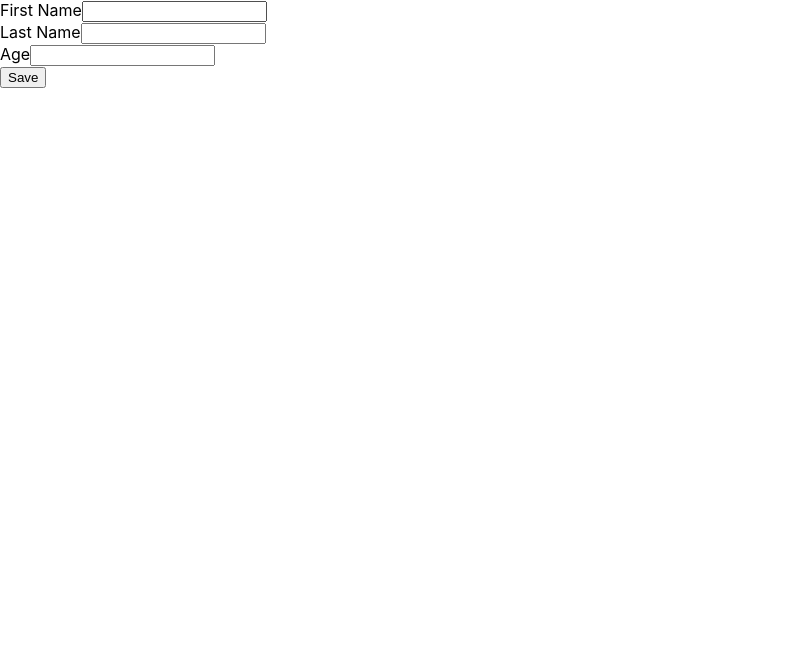
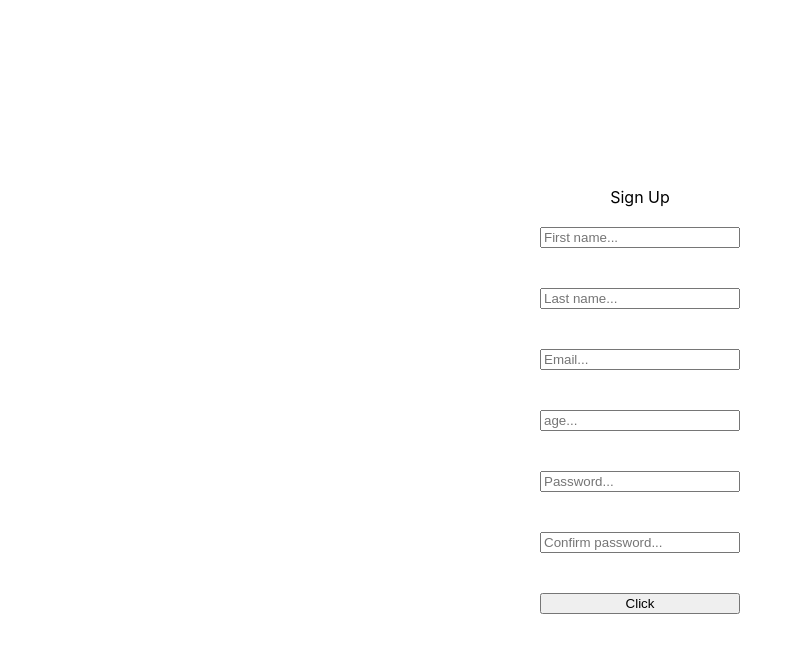
Before and after one commit to Abdulxoliq-1030/my-learn-tasks, a React (Create React App) app: page / in a window 1280 px wide. Shown: the top 652 px of the page, without its empty margins (0-803 px from the left). Built offline with nearby package versions, Linux system fonts and the light colour scheme.

Commit message:
react hook form with yup

```diff
--- a/package.json
+++ b/package.json
@@ -3,6 +3,7 @@
   "version": "0.1.0",
   "private": true,
   "dependencies": {
+    "@hookform/resolvers": "^2.9.10",
     "@testing-library/jest-dom": "^5.16.5",
     "@testing-library/react": "^13.4.0",
     "@testing-library/user-event": "^13.5.0",
@@ -15,7 +16,8 @@
     "react-hook-form": "^7.43.0",
     "react-scripts": "5.0.1",
     "typescript": "^4.9.5",
-    "web-vitals": "^2.1.4"
+    "web-vitals": "^2.1.4",
+    "yup": "^0.32.11"
   },
   "scripts": {
     "start": "react-scripts start",
--- a/src/App.tsx
+++ b/src/App.tsx
@@ -1,59 +1,13 @@
 import React from "react";
-import { useForm } from "react-hook-form";
-import "./App.css";
+import Form from "./form/form";
 
 interface AppProps {}
 
-type Profile = {
-  firstname: string;
-  lastname: string;
-  age: number;
-};
-
 const App: React.FC<AppProps> = () => {
-  const {
-    register,
-    handleSubmit,
-    formState: { errors },
-  } = useForm<Profile>();
-
-  const onSubmit = handleSubmit((data) => {
-    alert(JSON.stringify(data));
-  });
   return (
-    <form onSubmit={onSubmit}>
-      <div>
-        <label htmlFor="firstname">First Name</label>
-        <input
-          {...register("firstname", { required: true })}
-          id="firstname"
-          type="text"
-          name="firstname"
-        />
-        {errors.firstname && <div className="error">Enter your name</div>}
-      </div>
-      <div>
-        <label htmlFor="lastname">Last Name</label>
-        <input
-          {...register("lastname", { required: true })}
-          id="lastname"
-          type="text"
-          name="lastname"
-        />
-        {errors.lastname && <div className="error">Enter your lastname</div>}
-      </div>
-      <div>
-        <label htmlFor="age">Age</label>
-        <input
-          {...register("age", { required: true })}
-          id="age"
-          type="text"
-          name="age"
-        />
-        {errors.age && <div className="error">Enter your age</div>}
-      </div>
-      <button type="submit">Save</button>
-    </form>
+    <div style={{ display: "grid", placeItems: "center", height: "100vh" }}>
+      <Form />
+    </div>
   );
 };
 
--- /dev/null
+++ b/src/form/form.tsx
@@ -0,0 +1,102 @@
+import React from "react";
+import { useForm } from "react-hook-form";
+import { yupResolver } from "@hookform/resolvers/yup";
+import * as yup from "yup";
+
+interface FormProps {}
+
+const schema = yup.object().shape({
+  firstname: yup.string().required(),
+  lastname: yup.string().required(),
+  email: yup.string().email().required(),
+  age: yup.number().positive().integer().required(),
+  password: yup.string().min(4).max(15).required(),
+  confirmPassword: yup
+    .string()
+    .oneOf([yup.ref("password"), null])
+    .required(),
+});
+
+const Form: React.FC<FormProps> = () => {
+  const {
+    register,
+    handleSubmit,
+    formState: { errors },
+  } = useForm({
+    resolver: yupResolver(schema),
+  });
+
+  const submitForm = (data: any) => {
+    console.log(data);
+  };
+
+  return (
+    <div className="form" style={{ textAlign: "center" }}>
+      <div className="title" style={{ paddingBottom: 20 }}>
+        Sign Up
+      </div>
+      <div className="inputs">
+        <form
+          onSubmit={handleSubmit(submitForm)}
+          style={{
+            display: "flex",
+            flexDirection: "column",
+            gap: "20px",
+            width: 200,
+          }}>
+          <input
+            {...register("firstname")}
+            type="text"
+            name="firstname"
+            placeholder="First name..."
+          />
+          {/* @ts-ignore */}
+          <span>{errors.firstname?.message}</span>
+          <input
+            {...register("lastname")}
+            type="text"
+            name="lastname"
+            placeholder="Last name..."
+          />
+          {/* @ts-ignore */}
+          <span>{errors.lastname?.message}</span>
+          <input
+            {...register("email")}
+            type="email"
+            name="email"
+            placeholder="Email..."
+          />
+          {/* @ts-ignore */}
+          <span>{errors.email?.message}</span>
+          <input
+            {...register("age")}
+            type="text"
+            name="age"
+            placeholder="age..."
+          />
+          {/* @ts-ignore */}
+          <span>{errors.age?.message}</span>
+          <input
+            {...register("password")}
+            type="password"
+            name="password"
+            placeholder="Password..."
+          />
+          {/* @ts-ignore */}
+          <span>{errors.password?.message}</span>
+          <input
+            {...register("confirmPassword")}
+            type="password"
+            name="confirmPassword"
+            placeholder="Confirm password..."
+          />
+          {/* @ts-ignore */}
+          <span>{errors.confirmPassword && "Passwords should match!"}</span>
+          <button type="submit">Click</button>
+        </form>
+      </div>
+    </div>
+  );
+};
+
+export default Form;
```
Also changed, not shown: 1 other file (tests, documents, lock files or other folders).
